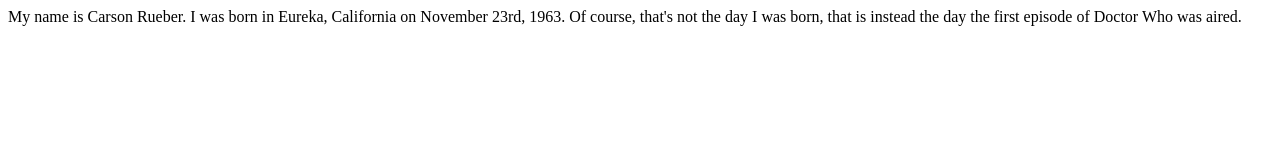
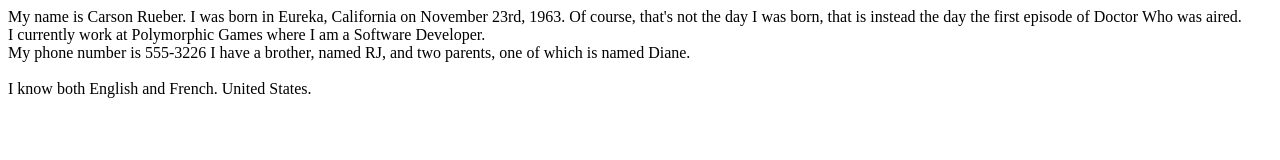
Before and after one commit to CJ5518/carsonrueber.com, a plain HTML site: page courses/semantics/assignment1/assignment1.html in a window 1280 px wide. Drawn offline with Linux system fonts and the light colour scheme.

Commit message:
Finish assignment 1

```diff
--- a/courses/semantics/assignment1/assignment1.html
+++ b/courses/semantics/assignment1/assignment1.html
@@ -1,4 +1,15 @@
 <div itemscope itemtype="https://schema.org/Person">
+	<link itemprop="url" href="http://carsonrueber.com" />
+	<link itemprop="familyName" content="Rueber" />
+	<link itemprop="givenName" content="Carson" />
+	<link itemprop="additionalName" content="J" />
+	<link itemprop="gender" content="Male" />
+	<link itemprop="honorificPrefix" content="Mr." />
+	<link itemprop="alternateName" content="CJ" />
+	<link itemprop="description" content="A rather non-descript human born post-9/11 and currently attending the University of Idaho." />
+	<link itemprop="mainEntityOfPage" content="http://carsonrueber.com" />
+	<link itemprop="sameAs" content="http://carsonrueber.com" />
+	<link itemprop="image" href="http://carsonrueber.com/images/Face.png" />
 	My name is <span itemprop="name">Carson Rueber</span>. I was born in
 	<span itemprop="birthPlace">
 
@@ -6,10 +17,36 @@
 			<span itemprop="name">Eureka, California</span> on
 		</span>
 	</span>
-	November 23rd, 1963. <meta itemprop="birthDate" content="1963‐11‐23">
+	November 23rd, 1963. <meta itemprop="birthDate" content="1963-11-23">
 	Of course, that's not the day I was born, that is instead the day the first episode of Doctor Who was aired.
-
+	<br>
+	I currently work at <span itemprop="worksFor">
+		<span itemscope itemtype="https://schema.org/Organization">
+			<link itemprop="url" href="https://polymorphicgames.com/" />
+			<span itemprop="name"> Polymorphic Games</span>
+		</span>
+	</span>
+	where I am a <span itemprop="jobTitle">Software Developer</span>.
+	<br>
+	My phone number is <span itemprop="telephone">555-3226</span>
+	I have a brother,
+	<span itemprop="sibling">
+		<span itemscope itemtype="https://schema.org/Person">
+			<link itemprop="url" href="http://rj.carsonrueber.com" />
+			named <span itemprop="name">RJ</span>,
+		</span>
+	</span>
+	and two parents, one of which is named
+	<span itemprop="parent">
+		<span itemscope itemtype="https://schema.org/Person">
+			<span itemprop="name">Diane</span>.
+		</span>
+	</span>
+	<br><br>
+	I know both <span itemprop="knowsLanguage">English</span> and <span itemprop="knowsLanguage">French</span>.
+	<span itemprop="nationality">
+		<span itemscope itemtype="https://schema.org/Country">
+			<span itemprop="name">United States</span>.
+		</span>
+	</span>
 </div>
-<span itemscope itemtype="https://schema.org/TVSeries">
-	<link itemprop="url" href="http://en.wikipedia.org/wiki/Doctor_Who" />
-</span>
```
